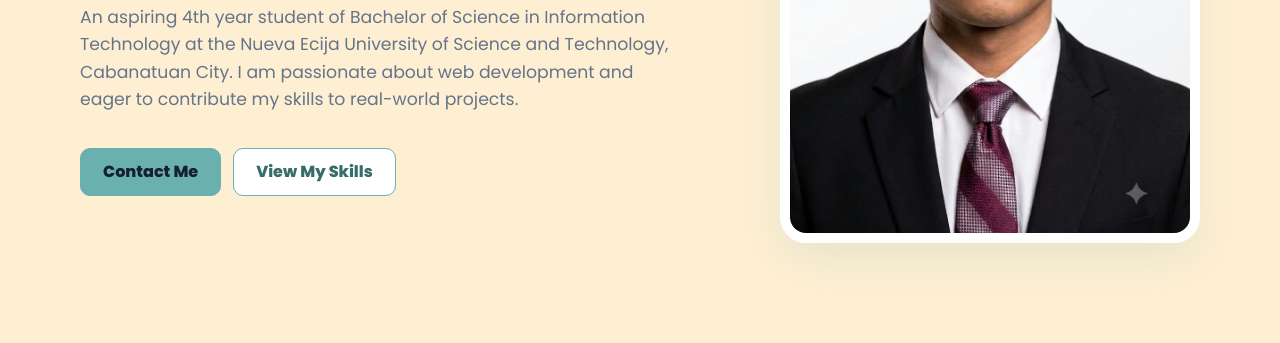
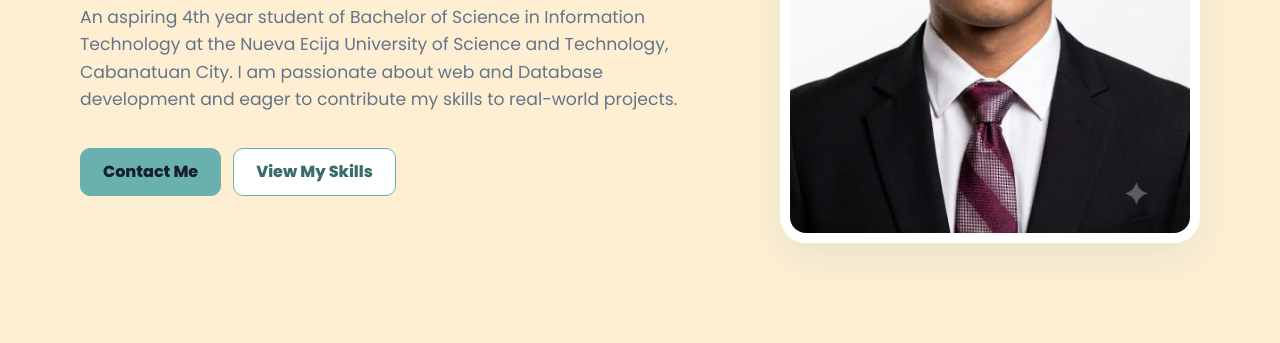
Before and after one commit to EzekielCarogtos/Carogtosezekielrome, a plain HTML site: page index.html in a window 1280 px wide. Shown: the part 457-800 px from the top of the page. Drawn offline with Linux system fonts and the light colour scheme.

Commit message:
added text in the paragraph

```diff
--- a/index.html
+++ b/index.html
@@ -467,7 +467,7 @@
           <span class="eyebrow">Hello, I am</span>
           <h1>Ezekiel Rome V. Carogtos</h1>
           <p class="hero-copy">
-            An aspiring 4th year student of Bachelor of Science in Information Technology at the Nueva Ecija University of Science and Technology, Cabanatuan City. I am passionate about web development and eager to contribute my skills to real-world projects.
+            An aspiring 4th year student of Bachelor of Science in Information Technology at the Nueva Ecija University of Science and Technology, Cabanatuan City. I am passionate about web and Database development and eager to contribute my skills to real-world projects.
           </p>
           <div class="hero-actions">
             <a class="button" href="#contact">Contact Me</a>
```
